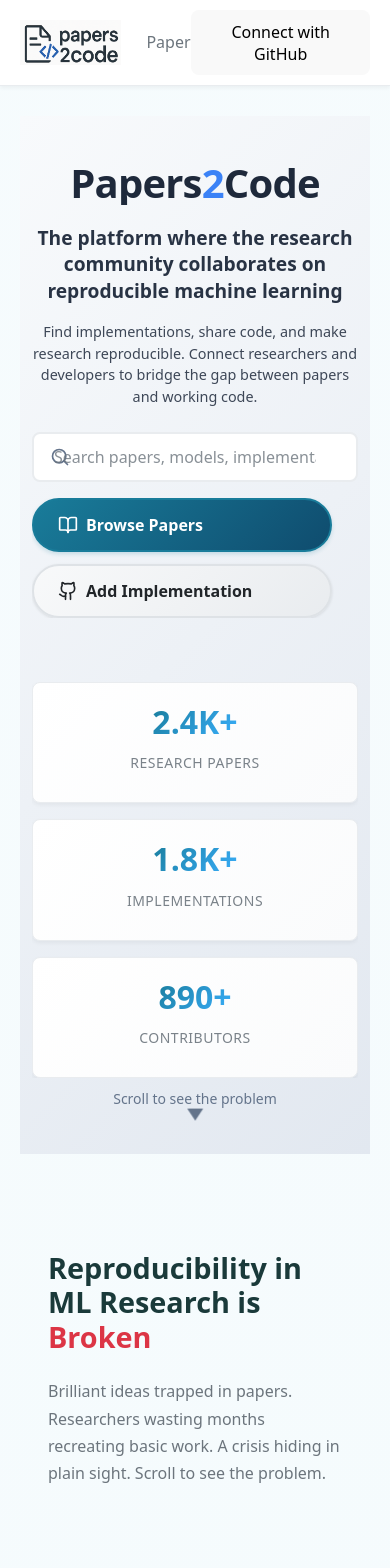
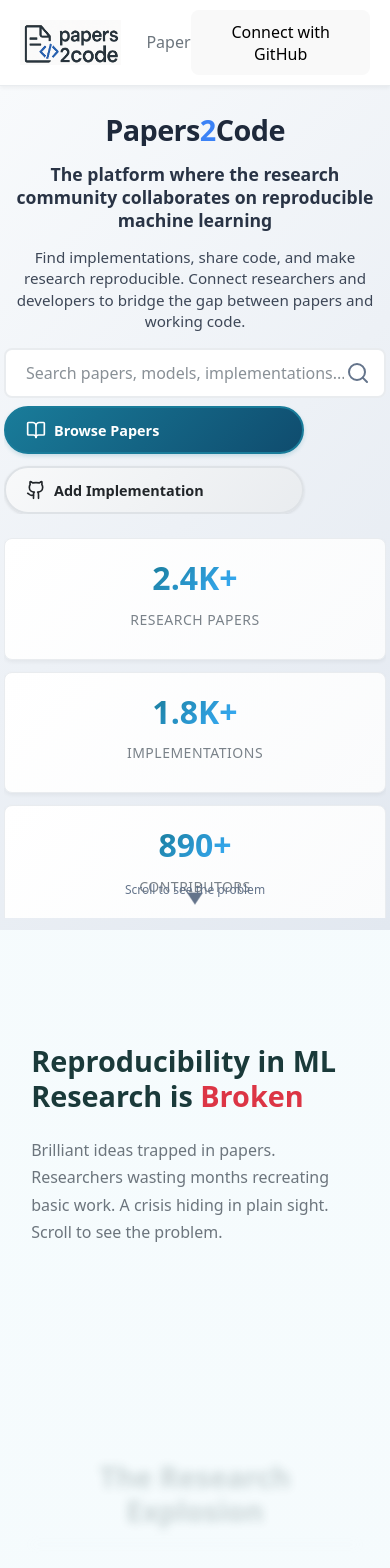
Before and after one commit to RyanKim17920/Papers2Code, a React (Vite) app in the folder papers2code-ui/: page / in a window 390 px wide. Shown: the top 1568 px of the page. Built offline with nearby package versions, Linux system fonts and the light colour scheme; no server answers.

Commit message:
better css

```diff
--- a/papers2code-ui/src/components/landing/HeroHeader.css
+++ b/papers2code-ui/src/components/landing/HeroHeader.css
@@ -1,6 +1,7 @@
 /* Hero Header Section */
 .hero-header {
-  min-height: 100vh; /* Use min-height to allow growth when zoomed */
+  height: 100vh; /* Use fixed height to prevent scroll bars */
+  max-height: 100vh; /* Ensure it never exceeds viewport height */
   background: linear-gradient(135deg, #f8fafc 0%, #e2e8f0 100%);
   display: flex;
   flex-direction: column;
@@ -9,7 +10,7 @@
   position: relative;
   color: #1e293b;
   text-align: center;
-  padding: 1rem; /* Reduce padding to give more space */
+  padding: 0.25rem; /* Minimal padding for maximum content space */
   overflow: hidden; /* Prevent any scrollbars within hero */
   box-sizing: border-box; /* Include padding in height calculation */
 }
@@ -17,14 +18,14 @@
 .hero-content {
   max-width: 800px;
   width: 100%;
-  margin-bottom: 1rem; /* Further reduce space for zoom compatibility */
+  margin-bottom: 0.25rem; /* Minimal margin for maximum space efficiency */
 }
 
 /* Hero Text */
 .hero-title {
-  font-size: clamp(2rem, 5vw, 3.5rem); /* More conservative sizing to prevent overflow */
+  font-size: clamp(2.2rem, 4vw, 3.2rem); /* Make text larger */
   font-weight: 800;
-  margin-bottom: 1rem; /* Reduce margin */
+  margin-bottom: 0.5rem; /* Increase margin slightly */
   line-height: 1.1;
   letter-spacing: -0.02em;
   word-break: keep-all;
@@ -38,18 +39,18 @@
 }
 
 .hero-subtitle {
-  font-size: clamp(1.2rem, 3vw, 1.5rem);
+  font-size: clamp(1.1rem, 2.5vw, 1.4rem); /* Make subtitle larger */
   font-weight: 600;
-  margin-bottom: 1rem;
+  margin-bottom: 0.5rem; /* Increase margin */
   opacity: 0.95;
-  line-height: 1.4;
+  line-height: 1.3;
 }
 
 .hero-description {
-  font-size: clamp(0.9rem, 2vw, 1.1rem); /* More conservative sizing */
-  margin-bottom: 1.5rem; /* Reduce margin further */
+  font-size: clamp(0.95rem, 1.8vw, 1.1rem); /* Make description larger */
+  margin-bottom: 1rem; /* Increase margin */
   opacity: 0.85;
-  line-height: 1.5; /* Reduce line height */
+  line-height: 1.4;
   max-width: 600px;
   margin-left: auto;
   margin-right: auto;
@@ -59,20 +60,20 @@
 .hero-actions {
   display: flex;
   flex-direction: column;
-  gap: 1rem; /* Reduce gap to save space */
+  gap: 0.5rem; /* Minimal gap to save maximum space */
   align-items: center;
-  margin-bottom: 2rem; /* Reduce margin to save space */
+  margin-bottom: 0.75rem; /* Minimal margin to save maximum space */
 }
 
 .search-container {
   position: relative;
   width: 100%;
-  max-width: 500px;
+  max-width: 600px; /* Increase max width for better proportion */
 }
 
 .search-input {
   width: 100%;
-  padding: 1rem 1rem 1rem 3.5rem; /* Increase left padding to make room for icon */
+  padding: 1rem 4rem 1rem 1rem; /* Move padding to right side for right-aligned icon */
   border: 2px solid #cbd5e1;
   border-radius: 50px;
   background: white;
@@ -93,33 +94,37 @@
 
 .search-icon {
   position: absolute;
-  left: 1.25rem; /* Move icon further left to prevent overlap */
+  right: 1rem; /* Put icon on the right side */
   top: 50%;
   transform: translateY(-50%);
   color: #64748b;
-  width: 20px;
-  height: 20px;
+  width: 24px; /* Match the actual SVG size */
+  height: 24px;
 }
 
 .action-buttons {
   display: flex;
-  gap: 1rem;
-  flex-wrap: wrap;
+  gap: 0.75rem; /* Reduce gap to fit buttons better */
+  flex-wrap: nowrap; /* Prevent wrapping - keep buttons on same line */
   justify-content: center;
+  width: 100%;
+  max-width: 100%;
 }
 
 .btn-primary, .btn-secondary {
   display: flex;
   align-items: center;
   gap: 0.5rem;
-  padding: 0.875rem 1.5rem;
+  padding: 0.75rem 1.25rem; /* Reduce padding to make buttons smaller */
   border-radius: 50px;
   font-weight: 600;
-  font-size: 1rem;
+  font-size: 0.9rem; /* Slightly smaller font to fit better */
   border: 2px solid transparent;
   cursor: pointer;
   transition: all 0.3s ease;
   text-decoration: none;
+  white-space: nowrap; /* Prevent text wrapping inside buttons */
+  flex-shrink: 0; /* Prevent buttons from shrinking */
 }
 
 .btn-primary {
@@ -150,9 +155,9 @@
 .hero-stats {
   display: grid;
   grid-template-columns: repeat(3, 1fr);
-  gap: 1.5rem; /* Reduce gap to be more compact */
-  margin-top: 2rem;
-  margin-bottom: 2rem; /* Reduce space to prevent overflow */
+  gap: 0.75rem; /* Compact gap */
+  margin-top: 0.75rem; /* Minimal margin */
+  margin-bottom: 0.75rem; /* Minimal margin to prevent overflow */
   max-width: 100%;
   overflow: hidden;
 }
@@ -164,10 +169,10 @@
 }
 
 .stat-number {
-  font-size: 1.75rem; /* Slightly smaller to prevent overflow */
+  font-size: clamp(1.3rem, 2.8vw, 1.6rem); /* More compact sizing */
   font-weight: 700;
   color: #3b82f6;
-  margin-bottom: 0.5rem;
+  margin-bottom: 0.125rem; /* Minimal margin */
   white-space: nowrap; /* Prevent wrapping */
 }
 
@@ -181,20 +186,20 @@
 /* Scroll Indicator */
 .scroll-indicator {
   position: absolute;
-  bottom: 1rem; /* Reduce bottom spacing to prevent overflow */
+  bottom: 0.25rem; /* Minimal bottom spacing */
   left: 50%;
   transform: translateX(-50%);
   display: flex;
   flex-direction: column;
   align-items: center;
-  gap: 0.5rem; /* Reduce gap to make it more compact */
+  gap: 0.125rem; /* Minimal gap */
   z-index: 100; /* Ensure it's above other content */
-  max-height: 50px; /* Constrain height to prevent overflow */
+  max-height: 35px; /* Very constrained height */
   overflow: hidden; /* Prevent any content overflow */
 }
 
 .scroll-text {
-  font-size: 0.875rem;
+  font-size: 0.75rem; /* Very small text to save space */
   color: #64748b;
   font-weight: 500;
 }
@@ -221,20 +226,33 @@
 }
 
 /* Responsive Design */
+@media (min-width: 769px) {
+  /* Ensure buttons stay on same line on larger screens */
+  .action-buttons {
+    flex-wrap: nowrap;
+    gap: 1rem;
+  }
+
+  .btn-primary, .btn-secondary {
+    padding: 0.875rem 1.25rem; /* Slightly reduce padding if needed for space */
+    font-size: 0.95rem; /* Slightly smaller font if needed */
+  }
+}
+
 @media (max-width: 768px) {
   .hero-header {
-    padding: 1rem;
-    min-height: 95vh; /* Slightly shorter on mobile */
+    padding: 0.75rem;
+    height: 100vh; /* Fixed height on mobile to prevent scroll bars */
   }
 
   .hero-content {
-    margin-bottom: 1rem;
+    margin-bottom: 0.5rem;
   }
 
   .hero-stats {
     grid-template-columns: 1fr;
-    gap: 1rem;
-    margin-bottom: 3rem;
+    gap: 0.75rem;
+    margin-bottom: 2rem;
   }
 
   .stat-number {
@@ -243,6 +261,7 @@
 
   .action-buttons {
     flex-direction: column;
+    flex-wrap: wrap; /* Allow wrapping on mobile */
     width: 100%;
   }
 
@@ -252,26 +271,28 @@
   }
 
   .scroll-indicator {
-    bottom: 1.5rem;
+    bottom: 1rem;
   }
 }
 
 @media (max-width: 480px) {
   .hero-header {
-    min-height: 90vh;
-    padding: 0.75rem;
+    height: 100vh; /* Fixed height to prevent scroll issues */
+    padding: 0.25rem; /* Minimal padding on mobile */
   }
 
   .hero-title {
-    font-size: 2.5rem; /* Fixed size on very small screens */
+    font-size: 1.8rem; /* Smaller fixed size on very small screens */
   }
 
   .search-input {
-    padding: 0.875rem 0.875rem 0.875rem 3rem; /* Increase left padding on mobile too */
+    padding: 0.875rem 4rem 0.875rem 0.875rem; /* Right padding for right-aligned icon on mobile */
   }
 
   .search-icon {
-    left: 1.125rem; /* Adjust icon position on mobile */
+    right: 1rem; /* Icon on right side on mobile too */
+    width: 24px;
+    height: 24px;
   }
 
   .stat-item {
@@ -279,10 +300,10 @@
   }
 
   .stat-number {
-    font-size: 1.25rem;
+    font-size: 1.2rem; /* Smaller stats on mobile */
   }
 
   .stat-label {
-    font-size: 0.75rem;
+    font-size: 0.7rem;
   }
 }
--- a/papers2code-ui/src/pages/LandingPage.css
+++ b/papers2code-ui/src/pages/LandingPage.css
@@ -1,4 +1,12 @@
 /* Papers2Code Landing Page Styles */
+
+/* Override app-main styles when containing the landing page to prevent scroll bars */
+.app-main:has(.landing-container) {
+  padding: 0 !important; /* Remove padding to allow full-screen hero */
+  overflow-y: auto !important; /* Allow vertical scroll for the page content */
+  overflow-x: hidden !important; /* Prevent horizontal scroll */
+}
+
 .landing-container {
   width: 100%;
   max-width: 100vw;
```
